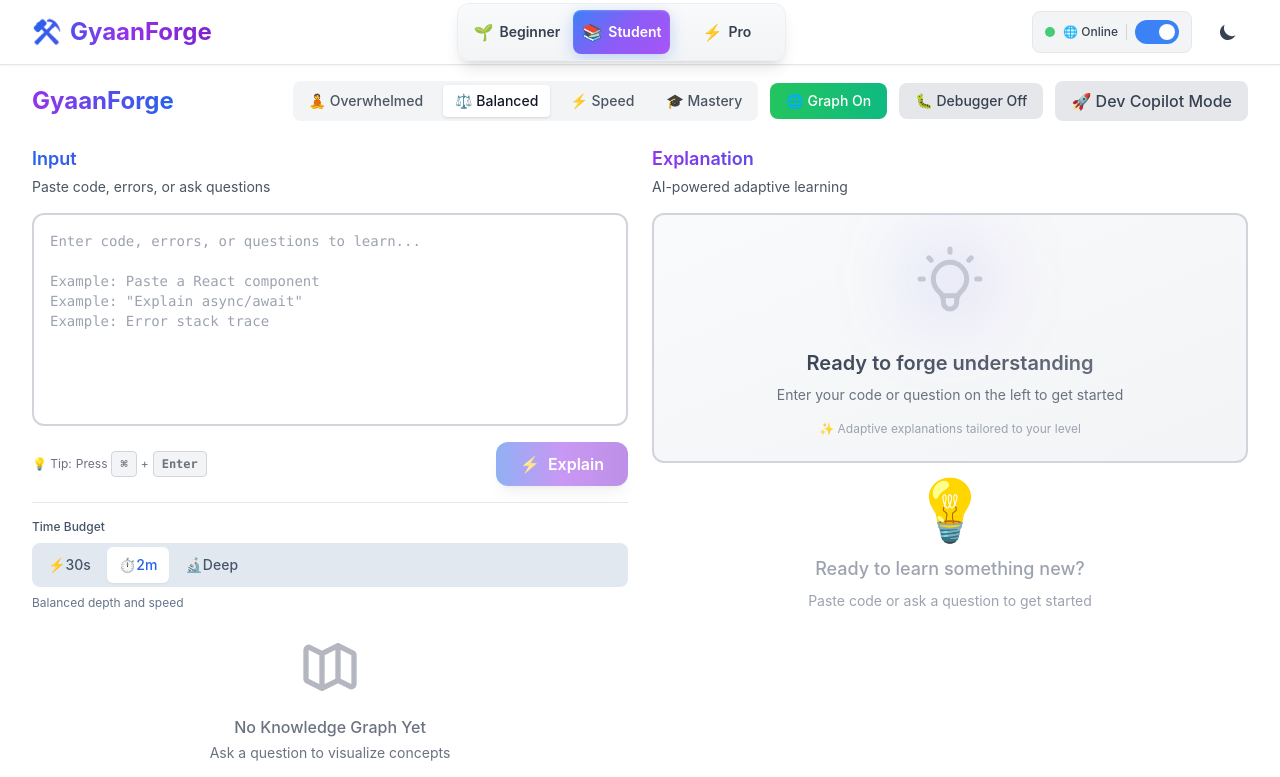
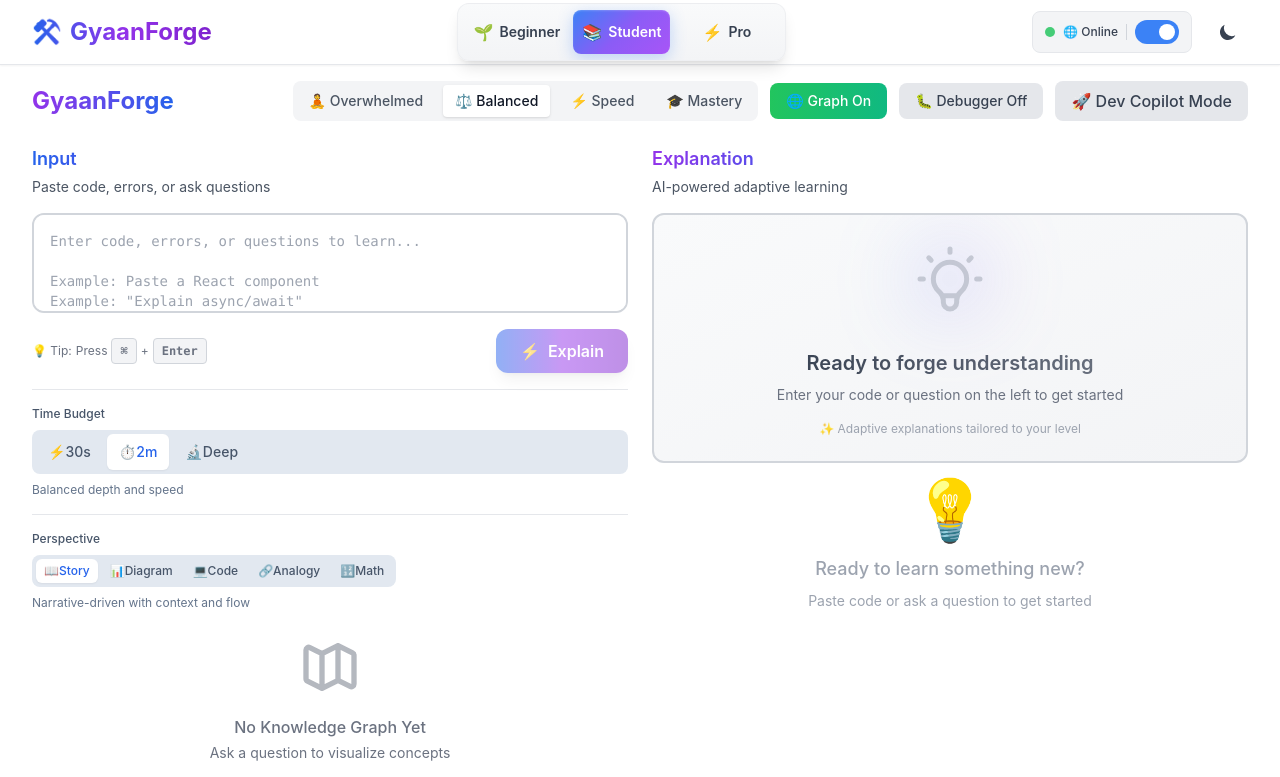
Before and after one commit to Navneet-55/demo1011, a Next.js app: page / in a window 1280 px wide. Shown: the top 777 px of the page. Built offline with nearby package versions, Linux system fonts and the light colour scheme.

Commit message:
feat: add PerspectiveControl and FutureYouToggle components for enhanced session interaction

```diff
--- a/app/page.tsx
+++ b/app/page.tsx
@@ -12,6 +12,8 @@ import { ConceptExplorer } from '@/components/ConceptExplorer'
 import { ErrorDebugger } from '@/components/ErrorDebugger'
 import { ErrorInput } from '@/components/ErrorInput'
 import { TimeboxControl } from '@/components/TimeboxControl'
+import { PerspectiveControl } from '@/components/PerspectiveControl'
+import { FutureYouToggle } from '@/components/FutureYouToggle'
 import { useMode } from '@/components/ModeProvider'
 import { useOnlineOffline } from '@/contexts/OnlineOfflineContext'
 import { useKnowledgeGraph } from '@/contexts/KnowledgeGraphContext'
@@ -340,6 +342,11 @@ export default function Home() {
                 <TimeboxControl />
               </div>
 
+              {/* Feature #5: Perspective Control */}
+              <div className="mt-4 pt-4 border-t border-gray-200 dark:border-gray-700">
+                <PerspectiveControl />
+              </div>
+
               {/* Error Input Section */}
               {showErrorDebugger && (
                 <div className="mt-4 pt-4 border-t border-gray-200 dark:border-gray-700">
--- /dev/null
+++ b/components/FutureYouToggle.tsx
@@ -0,0 +1,44 @@
+/**
+ * Future-You Toggle
+ * UI: checkbox toggle; reads/writes to context
+ * Feature #10
+ */
+
+'use client'
+
+import React from 'react'
+import { useLearningSession } from '@/contexts/LearningSessionContext'
+
+export function FutureYouToggle() {
+  const { state, setFutureYou } = useLearningSession()
+
+  return (
+    <div className="flex flex-col gap-2">
+      <label className="flex items-center gap-3 cursor-pointer group">
+        <div className="relative">
+          <input
+            type="checkbox"
+            checked={state.futureYou}
+            onChange={(e) => setFutureYou(e.target.checked)}
+            className="sr-only peer"
+          />
+          <div className="w-11 h-6 bg-slate-300 dark:bg-slate-600 rounded-full peer peer-checked:bg-gradient-to-r peer-checked:from-blue-500 peer-checked:to-purple-500 transition-all"></div>
+          <div className="absolute left-1 top-1 w-4 h-4 bg-white rounded-full transition-transform peer-checked:translate-x-5 shadow-sm"></div>
+        </div>
+        <div className="flex-1">
+          <div className="flex items-center gap-2">
+            <span className="text-sm font-medium text-slate-700 dark:text-slate-300">
+              Future-You Mode
+            </span>
+            <span className="text-lg">{state.futureYou ? '🚀' : '⏳'}</span>
+          </div>
+          <p className="text-xs text-slate-500 dark:text-slate-400 mt-0.5">
+            {state.futureYou
+              ? 'Speaking as you in 6 months, teaching past-you'
+              : 'Standard explanation mode'}
+          </p>
+        </div>
+      </label>
+    </div>
+  )
+}
--- /dev/null
+++ b/components/PerspectiveControl.tsx
@@ -0,0 +1,47 @@
+/**
+ * Perspective Control
+ * UI: Story / Diagram / Code / Analogy / Math selector; reads/writes to context
+ * Feature #5
+ */
+
+'use client'
+
+import React from 'react'
+import { SegmentedControl } from '@/components/ui/index'
+import { useLearningSession } from '@/contexts/LearningSessionContext'
+import { Perspective } from '@/types'
+
+export function PerspectiveControl() {
+  const { state, setPerspective } = useLearningSession()
+
+  const options: Array<{ label: string; value: Perspective; icon: React.ReactNode }> = [
+    { label: 'Story', value: 'story', icon: '📖' },
+    { label: 'Diagram', value: 'diagram', icon: '📊' },
+    { label: 'Code', value: 'code', icon: '💻' },
+    { label: 'Analogy', value: 'analogy', icon: '🔗' },
+    { label: 'Math', value: 'math', icon: '🔢' },
+  ]
+
+  return (
+    <div className="flex flex-col gap-2">
+      <label className="text-xs font-medium text-slate-600 dark:text-slate-400">
+        Perspective
+      </label>
+      <div className="overflow-x-auto">
+        <SegmentedControl
+          options={options}
+          value={state.perspective}
+          onChange={setPerspective}
+          size="sm"
+        />
+      </div>
+      <p className="text-xs text-slate-500 dark:text-slate-400">
+        {state.perspective === 'story' && 'Narrative-driven with context and flow'}
+        {state.perspective === 'diagram' && 'Visual descriptions and structure'}
+        {state.perspective === 'code' && 'Code-first with implementation details'}
+        {state.perspective === 'analogy' && 'Real-world comparisons and metaphors'}
+        {state.perspective === 'math' && 'Mathematical notation and formulas'}
+      </p>
+    </div>
+  )
+}
```
